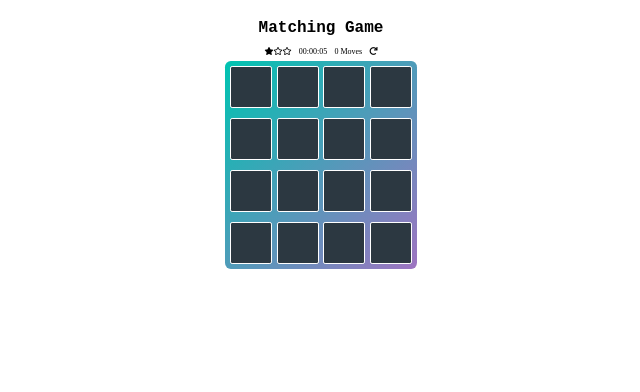
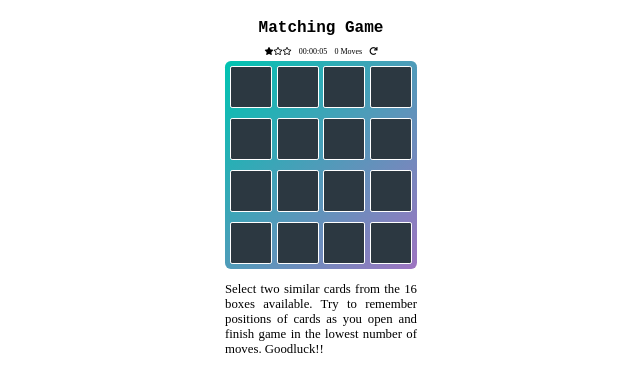
Before and after one commit to ogunlao/the-matching-game, a React (Create React App) app: page / in a window 1280 px wide. Shown: the top 392 px of the page, without its empty margins (319-959 px from the left). Built offline with nearby package versions, Linux system fonts and the light colour scheme.

Commit message:
Add game description

```diff
--- a/src/components/App/App.css
+++ b/src/components/App/App.css
@@ -17,3 +17,9 @@
   font-size: 1.0em;
   font-family: 'Courier New', Courier, monospace;
 }
+
+.game-description {
+  width: 15em;
+  font-size: 0.8em;
+  text-align: justify;
+}
--- a/src/components/App/App.jsx
+++ b/src/components/App/App.jsx
@@ -112,6 +112,13 @@ class App extends Component {
           onReset={this.handleReset}
           numOfMoves={numOfMoves}
         />
+        <div className="game-description">
+          <p>
+            Select two similar cards from the 16 boxes available. Try to
+            remember positions of cards as you open and finish game in the
+            lowest number of moves. Goodluck!!
+          </p>
+        </div>
       </div>
     );
   }
--- a/src/components/Game/Game.jsx
+++ b/src/components/Game/Game.jsx
@@ -13,7 +13,7 @@ const Game =  ({ boxes, numOpenBoxes, numOfMoves, onReset, onToggle }) => {
 
     return (
       <React.Fragment>
-        {!(numOpenBoxes === 16) ? (
+        {!(numOpenBoxes === 2) ? (
           <div className="game-container">{renderedBoxes}</div>
         ) : (
           <React.Fragment>
```
